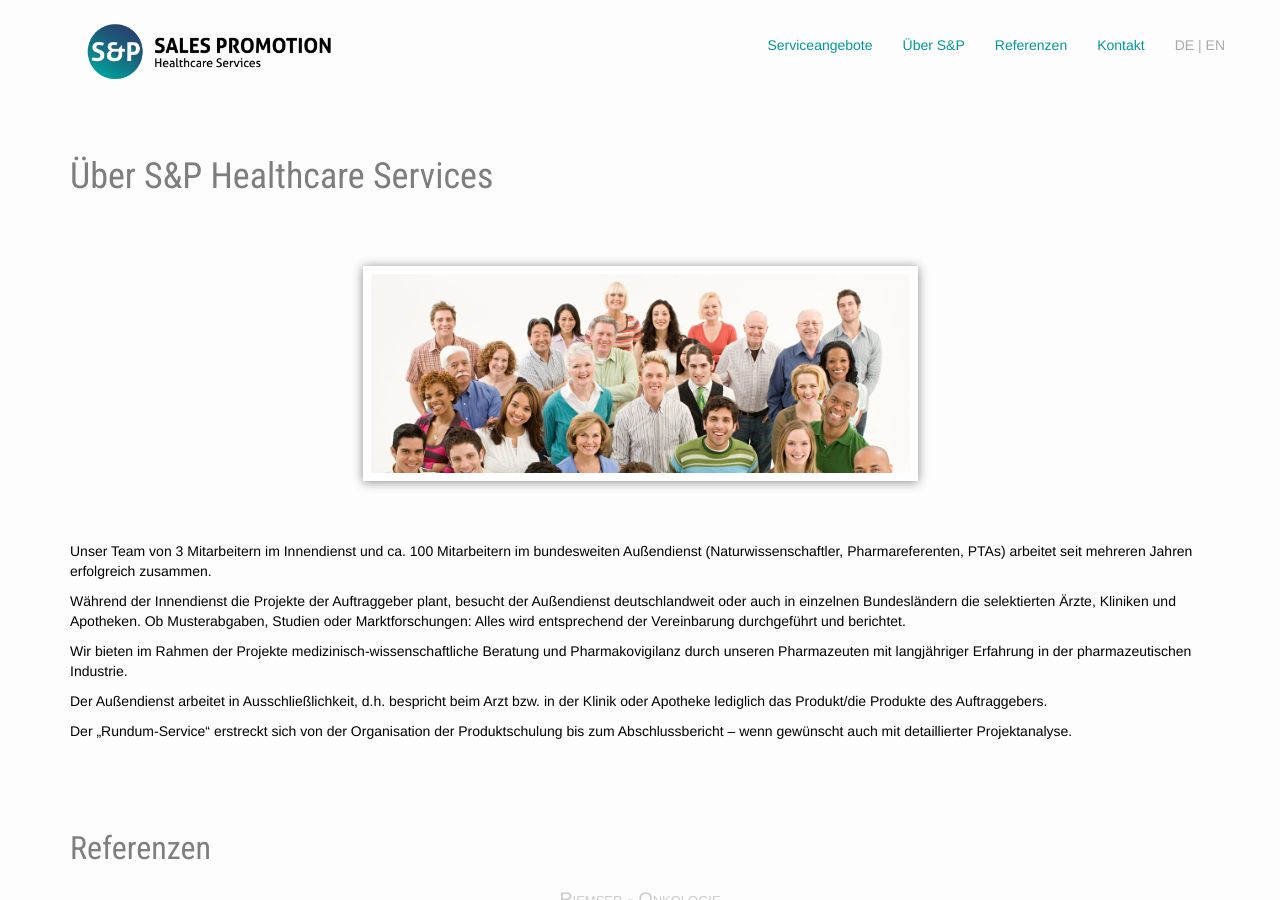
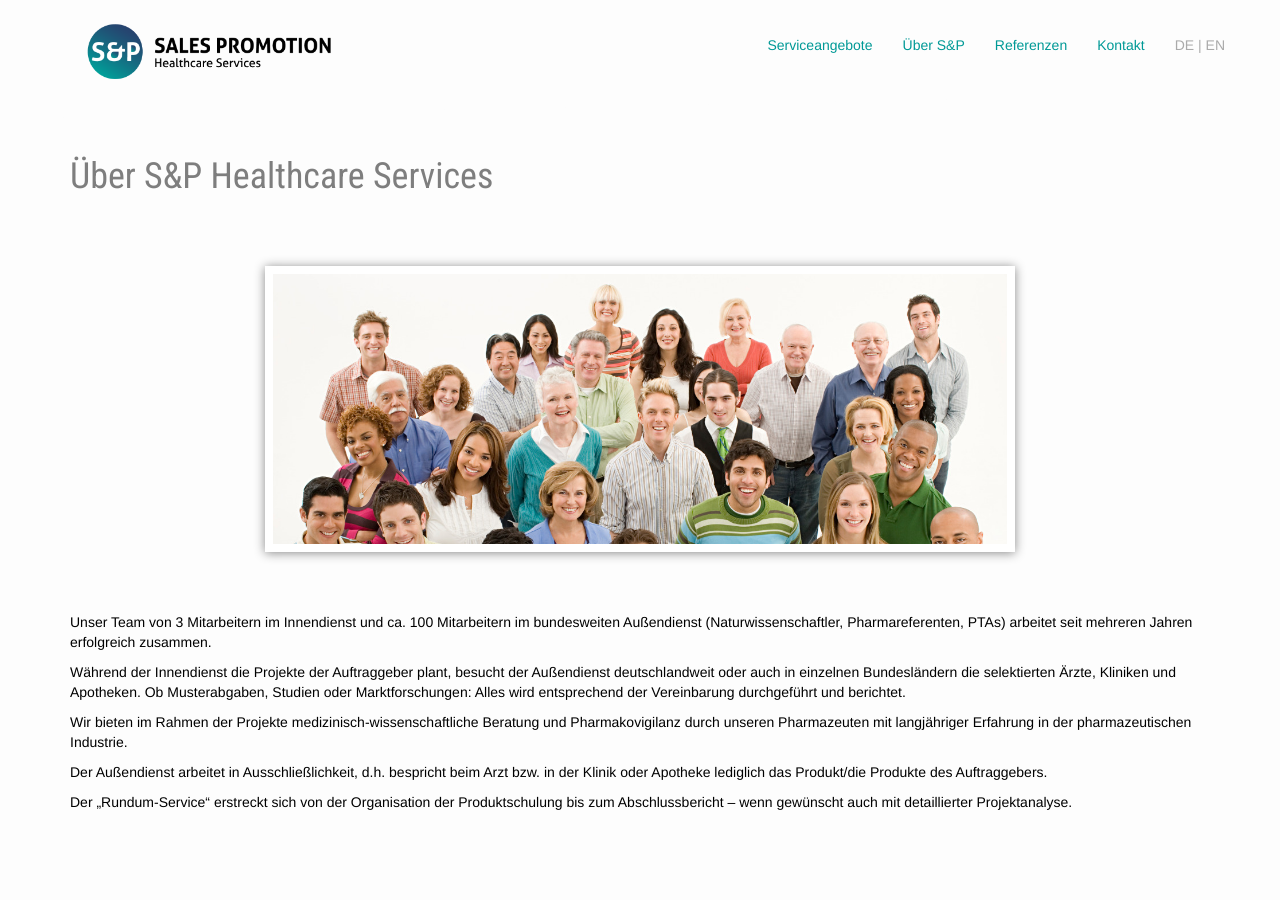
Before and after one commit to samlawski/sp-healthcare, a Jekyll site: the page built from index.html, in a window 1280 px wide and 900 px high, scrolled down 675 px. Built offline with Jekyll 4.4.1, drawn with Linux system fonts in a browser that asks for light colours; nearby versions of some CDN libraries.

Commit message:
Updated 'index.html' via CloudCannon

```diff
--- a/index.html
+++ b/index.html
@@ -99,7 +99,7 @@
   </h1>
 
   <div class="row">
-    <div class="col-sm-offset-1 col-sm-10 col-md-offset-2 col-md-8 col-lg-offset-3 col-lg-6 space-after space-before">
+    <div class="col-sm-offset-1 col-sm-10 col-md-offset-2 col-md-8 col-lg-offset-2 col-lg-8 space-after space-before">
       <img class="img-responsive margin-center portrait editable" src="/uploads/istock-75940722.jpg" width="1280" />
     </div>
   </div>
```
